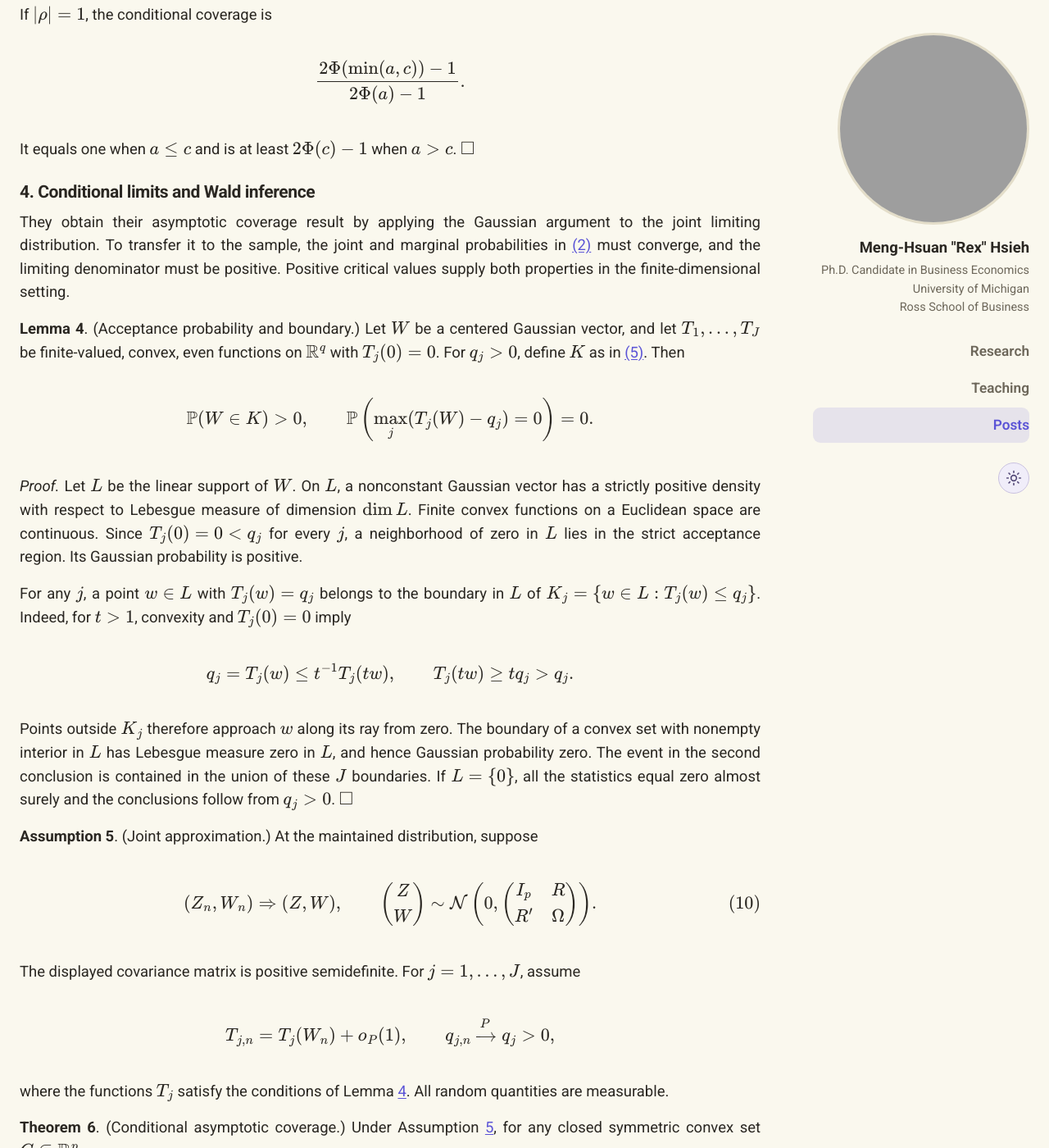
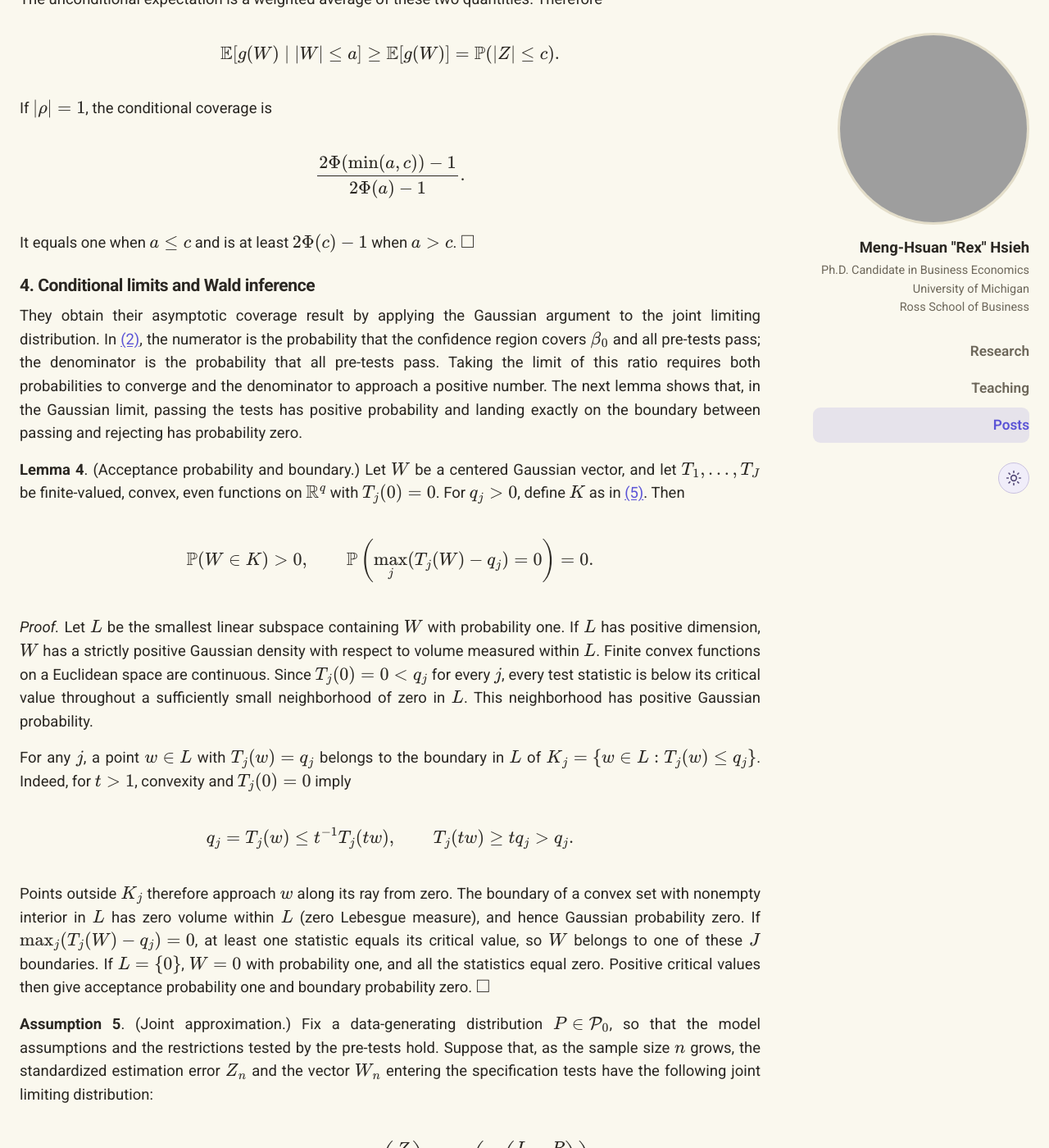
Before and after one commit to menghsuanrexhsieh/menghsuanrexhsieh.github.io, a Jekyll site: the page built from _posts/2024-07-28-when-pre-testing-yields-valid-inference.md, in a window 1280 px wide and 1400 px high, scrolled down 5174 px. Shown: the whole window at 82% size. Built offline with Jekyll 4.4.1, drawn with Linux system fonts in a browser that asks for light colours; some of the changed text lies outside the part shown; grey boxes are pictures that could not be loaded.

Commit message:
Website updates.

```diff
--- a/_posts/2024-07-28-when-pre-testing-yields-valid-inference.md
+++ b/_posts/2024-07-28-when-pre-testing-yields-valid-inference.md
@@ -47,7 +47,7 @@
 \mu(A\cap B)\ge\mu(A)\mu(B).
 
 \tag{3}\]</div>{% endraw %}
-<p>Here {% raw %}<span class="math inline">\(-A\triangleq\{-a:a\in A\}\)</span>{% endraw %} and {% raw %}<span class="math inline">\(-B\triangleq\{-b:b\in B\}\)</span>{% endraw %} are the reflections of the two sets through the origin: every coordinate of every point changes sign. Symmetry means {% raw %}<span class="math inline">\(A=-A\)</span>{% endraw %} and {% raw %}<span class="math inline">\(B=-B\)</span>{% endraw %}, so a point belongs to either set exactly when its negative does. For example, reflecting {% raw %}<span class="math inline">\([1,2]\)</span>{% endraw %} gives {% raw %}<span class="math inline">\([-2,-1]\)</span>{% endraw %}, while reflecting {% raw %}<span class="math inline">\([-c,c]\)</span>{% endraw %} gives the same interval.</p>
+<p>Here {% raw %}<span class="math inline">\(\mu(A)\)</span>{% endraw %} is the probability that the Gaussian vector belongs to {% raw %}<span class="math inline">\(A\)</span>{% endraw %}, and centered means that every coordinate has mean zero. The sets {% raw %}<span class="math inline">\(-A\triangleq\{-a:a\in A\}\)</span>{% endraw %} and {% raw %}<span class="math inline">\(-B\triangleq\{-b:b\in B\}\)</span>{% endraw %} are the reflections of the two sets through the origin: every coordinate of every point changes sign. Symmetry means {% raw %}<span class="math inline">\(A=-A\)</span>{% endraw %} and {% raw %}<span class="math inline">\(B=-B\)</span>{% endraw %}, so a point belongs to either set exactly when its negative does. For example, reflecting {% raw %}<span class="math inline">\([1,2]\)</span>{% endraw %} gives {% raw %}<span class="math inline">\([-2,-1]\)</span>{% endraw %}, while reflecting {% raw %}<span class="math inline">\([-c,c]\)</span>{% endraw %} gives the same interval.</p>
 
 <p>When {% raw %}<span class="math inline">\(A\)</span>{% endraw %} represents an event for a random vector {% raw %}<span class="math inline">\(X\)</span>{% endraw %}, its probability is {% raw %}<span class="math inline">\(\mathbb P(X\in A)\)</span>{% endraw %}. Reflection gives the event {% raw %}<span class="math inline">\(\{X\in -A\}=\{-X\in A\}\)</span>{% endraw %}, with the same interpretation for {% raw %}<span class="math inline">\(B\)</span>{% endraw %}. The complement of the event is {% raw %}<span class="math inline">\(\{X\notin A\}\)</span>{% endraw %}, written {% raw %}<span class="math inline">\(\{X\in A^c\}\)</span>{% endraw %}.</p>
 
@@ -107,10 +107,10 @@
 K\triangleq\bigcap_{j=1}^J\{w:T_j(w)\le q_j\}.
 
 \tag{5}\]</div>{% endraw %}
-<p>Each sublevel set is convex and symmetric, so their intersection has both properties. This intersection is the object to which Proposition <a href="#pt-gaussian-coverage">1</a> applies. The critical values determine its size and the probability of reporting inference.</p>
+<p>Each individual acceptance region {% raw %}<span class="math inline">\(\{w:T_j(w)\le q_j\}\)</span>{% endraw %} is convex and symmetric, so the region {% raw %}<span class="math inline">\(K\)</span>{% endraw %} in which all tests pass has both properties. Proposition <a href="#pt-gaussian-coverage">1</a> therefore applies to inference conditional on {% raw %}<span class="math inline">\(W\in K\)</span>{% endraw %}. The critical values determine the size of {% raw %}<span class="math inline">\(K\)</span>{% endraw %} and the probability of reporting inference, {% raw %}<span class="math inline">\(\mathbb P(W\in K)\)</span>{% endraw %}.</p>
 
 <h3 data-note-section="3" id="pretesting-0-scalar">3. One pre-test and one estimation error</h3>
-<p>Let {% raw %}<span class="math inline">\(Z,W\)</span>{% endraw %} have standard normal marginals and correlation {% raw %}<span class="math inline">\(\rho\)</span>{% endraw %}, and retain the experiment when {% raw %}<span class="math inline">\(|W|\le a\)</span>{% endraw %}, where {% raw %}<span class="math inline">\(a&gt;0\)</span>{% endraw %}. For {% raw %}<span class="math inline">\(|\rho|&lt;1\)</span>{% endraw %}, write</p>
+<p>Let {% raw %}<span class="math inline">\((Z,W)\)</span>{% endraw %} be jointly Gaussian, with each variable having mean zero and variance one, and let {% raw %}<span class="math inline">\(\rho\)</span>{% endraw %} be their correlation. Here {% raw %}<span class="math inline">\(Z\)</span>{% endraw %} represents the standardized estimation error and {% raw %}<span class="math inline">\(W\)</span>{% endraw %} the standardized estimate used in the pre-test. Inference is reported when the pre-test passes, {% raw %}<span class="math inline">\(|W|\le a\)</span>{% endraw %}, where {% raw %}<span class="math inline">\(a&gt;0\)</span>{% endraw %}. For {% raw %}<span class="math inline">\(|\rho|&lt;1\)</span>{% endraw %}, the joint Gaussian distribution gives the representation</p>
 
 {% raw %}<span id="eq:pt-scalar-decomposition"></span><div class="math display">\[
 Z=\rho W+s\varepsilon,
@@ -118,7 +118,7 @@
 \qquad W,\varepsilon\ \text{independent }\mathcal{N}(0,1).
 
 \tag{6}\]</div>{% endraw %}
-<p>Let {% raw %}<span class="math inline">\(\phi\)</span>{% endraw %} and {% raw %}<span class="math inline">\(\Phi\)</span>{% endraw %} be the standard normal density and distribution function, and put {% raw %}<span class="math inline">\(D_a=2\Phi(a)-1\)</span>{% endraw %}.</p>
+<p>Let {% raw %}<span class="math inline">\(\phi\)</span>{% endraw %} and {% raw %}<span class="math inline">\(\Phi\)</span>{% endraw %} be the standard normal density and distribution function, and put {% raw %}<span class="math inline">\(D_a=2\Phi(a)-1\)</span>{% endraw %}, the probability that the pre-test passes.</p>
 
 <div id="pt-scalar-moments" class="proposition" data-note-number="2" data-note-kind="Proposition">
 <p><strong>Proposition 2</strong>. (Conditional mean and variance.) For {% raw %}<span class="math inline">\(-1\le\rho\le1\)</span>{% endraw %},</p>
@@ -132,7 +132,7 @@
 \tag{7}\]</div>{% endraw %}
 </div>
 <div class="proof">
-<p><em>Proof.</em> The truncated density of {% raw %}<span class="math inline">\(W\)</span>{% endraw %} is symmetric, so its conditional mean is zero. Since {% raw %}<span class="math inline">\(\phi&#x27;(w)=-w\phi(w)\)</span>{% endraw %}, integration by parts gives</p>
+<p><em>Proof.</em> Conditional on {% raw %}<span class="math inline">\(|W|\le a\)</span>{% endraw %}, {% raw %}<span class="math inline">\(W\)</span>{% endraw %} has density {% raw %}<span class="math inline">\(\phi(w)/D_a\)</span>{% endraw %} on {% raw %}<span class="math inline">\([-a,a]\)</span>{% endraw %}. This density is symmetric about zero, so the conditional mean is zero. Since {% raw %}<span class="math inline">\(\phi&#x27;(w)=-w\phi(w)\)</span>{% endraw %}, integration by parts gives</p>
 
 {% raw %}<div class="math display">\[
 \begin{aligned}
@@ -203,7 +203,7 @@
 
 </div>
 <h3 data-note-section="4" id="pretesting-0-sample-inference">4. Conditional limits and Wald inference</h3>
-<p>They obtain their asymptotic coverage result by applying the Gaussian argument to the joint limiting distribution. To transfer it to the sample, the joint and marginal probabilities in <a href="#eq:pt-coverage-ratio">(2)</a> must converge, and the limiting denominator must be positive. Positive critical values supply both properties in the finite-dimensional setting.</p>
+<p>They obtain their asymptotic coverage result by applying the Gaussian argument to the joint limiting distribution. In <a href="#eq:pt-coverage-ratio">(2)</a>, the numerator is the probability that the confidence region covers {% raw %}<span class="math inline">\(\beta_0\)</span>{% endraw %} and all pre-tests pass; the denominator is the probability that all pre-tests pass. Taking the limit of this ratio requires both probabilities to converge and the denominator to approach a positive number. The next lemma shows that, in the Gaussian limit, passing the tests has positive probability and landing exactly on the boundary between passing and rejecting has probability zero.</p>
 
 <div id="pt-boundary" class="lemma" data-note-number="4" data-note-kind="Lemma">
 <p><strong>Lemma 4</strong>. (Acceptance probability and boundary.) Let {% raw %}<span class="math inline">\(W\)</span>{% endraw %} be a centered Gaussian vector, and let {% raw %}<span class="math inline">\(T_1,\ldots,T_J\)</span>{% endraw %} be finite-valued, convex, even functions on {% raw %}<span class="math inline">\(\mathbb R^q\)</span>{% endraw %} with {% raw %}<span class="math inline">\(T_j(0)=0\)</span>{% endraw %}. For {% raw %}<span class="math inline">\(q_j&gt;0\)</span>{% endraw %}, define {% raw %}<span class="math inline">\(K\)</span>{% endraw %} as in <a href="#eq:pt-intersection">(5)</a>. Then</p>
@@ -215,7 +215,7 @@
 \]</div>{% endraw %}
 </div>
 <div class="proof">
-<p><em>Proof.</em> Let {% raw %}<span class="math inline">\(L\)</span>{% endraw %} be the linear support of {% raw %}<span class="math inline">\(W\)</span>{% endraw %}. On {% raw %}<span class="math inline">\(L\)</span>{% endraw %}, a nonconstant Gaussian vector has a strictly positive density with respect to Lebesgue measure of dimension {% raw %}<span class="math inline">\(\dim L\)</span>{% endraw %}. Finite convex functions on a Euclidean space are continuous. Since {% raw %}<span class="math inline">\(T_j(0)=0&lt;q_j\)</span>{% endraw %} for every {% raw %}<span class="math inline">\(j\)</span>{% endraw %}, a neighborhood of zero in {% raw %}<span class="math inline">\(L\)</span>{% endraw %} lies in the strict acceptance region. Its Gaussian probability is positive.</p>
+<p><em>Proof.</em> Let {% raw %}<span class="math inline">\(L\)</span>{% endraw %} be the smallest linear subspace containing {% raw %}<span class="math inline">\(W\)</span>{% endraw %} with probability one. If {% raw %}<span class="math inline">\(L\)</span>{% endraw %} has positive dimension, {% raw %}<span class="math inline">\(W\)</span>{% endraw %} has a strictly positive Gaussian density with respect to volume measured within {% raw %}<span class="math inline">\(L\)</span>{% endraw %}. Finite convex functions on a Euclidean space are continuous. Since {% raw %}<span class="math inline">\(T_j(0)=0&lt;q_j\)</span>{% endraw %} for every {% raw %}<span class="math inline">\(j\)</span>{% endraw %}, every test statistic is below its critical value throughout a sufficiently small neighborhood of zero in {% raw %}<span class="math inline">\(L\)</span>{% endraw %}. This neighborhood has positive Gaussian probability.</p>
 
 <p>For any {% raw %}<span class="math inline">\(j\)</span>{% endraw %}, a point {% raw %}<span class="math inline">\(w\in L\)</span>{% endraw %} with {% raw %}<span class="math inline">\(T_j(w)=q_j\)</span>{% endraw %} belongs to the boundary in {% raw %}<span class="math inline">\(L\)</span>{% endraw %} of {% raw %}<span class="math inline">\(K_j=\{w\in L:T_j(w)\le q_j\}\)</span>{% endraw %}. Indeed, for {% raw %}<span class="math inline">\(t&gt;1\)</span>{% endraw %}, convexity and {% raw %}<span class="math inline">\(T_j(0)=0\)</span>{% endraw %} imply</p>
 
@@ -224,11 +224,11 @@
 \le t^{-1}T_j(tw),
 \qquad T_j(tw)\ge tq_j&gt;q_j.
 \]</div>{% endraw %}
-<p>Points outside {% raw %}<span class="math inline">\(K_j\)</span>{% endraw %} therefore approach {% raw %}<span class="math inline">\(w\)</span>{% endraw %} along its ray from zero. The boundary of a convex set with nonempty interior in {% raw %}<span class="math inline">\(L\)</span>{% endraw %} has Lebesgue measure zero in {% raw %}<span class="math inline">\(L\)</span>{% endraw %}, and hence Gaussian probability zero. The event in the second conclusion is contained in the union of these {% raw %}<span class="math inline">\(J\)</span>{% endraw %} boundaries. If {% raw %}<span class="math inline">\(L=\{0\}\)</span>{% endraw %}, all the statistics equal zero almost surely and the conclusions follow from {% raw %}<span class="math inline">\(q_j&gt;0\)</span>{% endraw %}. {% raw %}<span class="math inline">\(\square\)</span>{% endraw %}</p>
+<p>Points outside {% raw %}<span class="math inline">\(K_j\)</span>{% endraw %} therefore approach {% raw %}<span class="math inline">\(w\)</span>{% endraw %} along its ray from zero. The boundary of a convex set with nonempty interior in {% raw %}<span class="math inline">\(L\)</span>{% endraw %} has zero volume within {% raw %}<span class="math inline">\(L\)</span>{% endraw %} (zero Lebesgue measure), and hence Gaussian probability zero. If {% raw %}<span class="math inline">\(\max_j(T_j(W)-q_j)=0\)</span>{% endraw %}, at least one statistic equals its critical value, so {% raw %}<span class="math inline">\(W\)</span>{% endraw %} belongs to one of these {% raw %}<span class="math inline">\(J\)</span>{% endraw %} boundaries. If {% raw %}<span class="math inline">\(L=\{0\}\)</span>{% endraw %}, {% raw %}<span class="math inline">\(W=0\)</span>{% endraw %} with probability one, and all the statistics equal zero. Positive critical values then give acceptance probability one and boundary probability zero. {% raw %}<span class="math inline">\(\square\)</span>{% endraw %}</p>
 
 </div>
 <div id="pt-joint-limit" class="assumption" data-note-number="5" data-note-kind="Assumption">
-<p><strong>Assumption 5</strong>. (Joint approximation.) At the maintained distribution, suppose</p>
+<p><strong>Assumption 5</strong>. (Joint approximation.) Fix a data-generating distribution {% raw %}<span class="math inline">\(P\in\mathcal P_0\)</span>{% endraw %}, so that the model assumptions and the restrictions tested by the pre-tests hold. Suppose that, as the sample size {% raw %}<span class="math inline">\(n\)</span>{% endraw %} grows, the standardized estimation error {% raw %}<span class="math inline">\(Z_n\)</span>{% endraw %} and the vector {% raw %}<span class="math inline">\(W_n\)</span>{% endraw %} entering the specification tests have the following joint limiting distribution:</p>
 
 {% raw %}<span id="eq:pt-joint-limit"></span><div class="math display">\[
 (Z_n,W_n)\Rightarrow(Z,W),
@@ -238,13 +238,13 @@
 \begin{pmatrix}I_p&amp;R\\R&#x27;&amp;\Omega\end{pmatrix}\right).
 
 \tag{10}\]</div>{% endraw %}
-<p>The displayed covariance matrix is positive semidefinite. For {% raw %}<span class="math inline">\(j=1,\ldots,J\)</span>{% endraw %}, assume</p>
+<p>Here {% raw %}<span class="math inline">\(\Rightarrow\)</span>{% endraw %} denotes convergence in distribution, {% raw %}<span class="math inline">\(I_p\)</span>{% endraw %} is the {% raw %}<span class="math inline">\(p\times p\)</span>{% endraw %} identity matrix, {% raw %}<span class="math inline">\(\Omega=\operatorname{Var}(W)\)</span>{% endraw %}, and {% raw %}<span class="math inline">\(R=\operatorname{Cov}(Z,W)\)</span>{% endraw %}. Thus {% raw %}<span class="math inline">\(Z\)</span>{% endraw %} has a standard multivariate normal distribution, and {% raw %}<span class="math inline">\(R\)</span>{% endraw %} records its covariances with the coordinates of {% raw %}<span class="math inline">\(W\)</span>{% endraw %}. The displayed covariance matrix is positive semidefinite. For {% raw %}<span class="math inline">\(j=1,\ldots,J\)</span>{% endraw %}, assume</p>
 
 {% raw %}<div class="math display">\[
 T_{j,n}=T_j(W_n)+o_P(1),
 \qquad q_{j,n}\xrightarrow{P}q_j&gt;0,
 \]</div>{% endraw %}
-<p>where the functions {% raw %}<span class="math inline">\(T_j\)</span>{% endraw %} satisfy the conditions of Lemma <a href="#pt-boundary">4</a>. All random quantities are measurable.</p>
+<p>where the functions {% raw %}<span class="math inline">\(T_j\)</span>{% endraw %} satisfy the conditions of Lemma <a href="#pt-boundary">4</a>. The notation {% raw %}<span class="math inline">\(o_P(1)\)</span>{% endraw %} denotes a remainder whose absolute value exceeds any fixed positive number with probability tending to zero. Likewise, {% raw %}<span class="math inline">\(q_{j,n}\xrightarrow{P}q_j\)</span>{% endraw %} means that {% raw %}<span class="math inline">\(\mathbb P(|q_{j,n}-q_j|&gt;\epsilon)\to0\)</span>{% endraw %} for every {% raw %}<span class="math inline">\(\epsilon&gt;0\)</span>{% endraw %}. Thus the sample statistic is approximated by {% raw %}<span class="math inline">\(T_j(W_n)\)</span>{% endraw %}, and its critical value approaches the positive constant {% raw %}<span class="math inline">\(q_j\)</span>{% endraw %}. All random quantities are assumed measurable, so the probabilities in the statements below are well defined.</p>
 
 </div>
 <div id="pt-sample-coverage" class="theorem" data-note-number="6" data-note-kind="Theorem">
@@ -264,12 +264,12 @@
 M_n\triangleq\max_j(T_{j,n}-q_{j,n}),
 \qquad M\triangleq\max_j(T_j(W)-q_j).
 \]</div>{% endraw %}
-<p>Continuity of the {% raw %}<span class="math inline">\(T_j\)</span>{% endraw %}, joint convergence, and Slutsky’s theorem give {% raw %}<span class="math inline">\((Z_n,M_n)\Rightarrow(Z,M)\)</span>{% endraw %}. The boundary of {% raw %}<span class="math inline">\(C\times(-\infty,0]\)</span>{% endraw %} is contained in</p>
+<p>All the pre-tests pass exactly when {% raw %}<span class="math inline">\(M_n\le0\)</span>{% endraw %}, so {% raw %}<span class="math inline">\(S_n=\{M_n\le0\}\)</span>{% endraw %}. Continuity of the {% raw %}<span class="math inline">\(T_j\)</span>{% endraw %}, joint convergence, and Slutsky’s theorem give {% raw %}<span class="math inline">\((Z_n,M_n)\Rightarrow(Z,M)\)</span>{% endraw %}. The boundary of {% raw %}<span class="math inline">\(C\times(-\infty,0]\)</span>{% endraw %} is contained in</p>
 
 {% raw %}<div class="math display">\[
 (\partial C\times\mathbb R)\ \cup\ (\mathbb R^p\times\{0\}).
 \]</div>{% endraw %}
-<p>A convex set’s boundary has Lebesgue measure zero in {% raw %}<span class="math inline">\(\mathbb R^p\)</span>{% endraw %}. Since {% raw %}<span class="math inline">\(Z\sim\mathcal{N}(0,I_p)\)</span>{% endraw %}, {% raw %}<span class="math inline">\(\mathbb P(Z\in\partial C)=0\)</span>{% endraw %}. Lemma <a href="#pt-boundary">4</a> gives {% raw %}<span class="math inline">\(\mathbb P(M=0)=0\)</span>{% endraw %} and {% raw %}<span class="math inline">\(\mathbb P(M\le0)&gt;0\)</span>{% endraw %}. Convergence on continuity sets therefore yields</p>
+<p>A convex set’s boundary has zero volume in {% raw %}<span class="math inline">\(\mathbb R^p\)</span>{% endraw %}. Since {% raw %}<span class="math inline">\(Z\sim\mathcal{N}(0,I_p)\)</span>{% endraw %}, {% raw %}<span class="math inline">\(\mathbb P(Z\in\partial C)=0\)</span>{% endraw %}, where {% raw %}<span class="math inline">\(\partial C\)</span>{% endraw %} denotes the boundary of {% raw %}<span class="math inline">\(C\)</span>{% endraw %}. Lemma <a href="#pt-boundary">4</a> gives {% raw %}<span class="math inline">\(\mathbb P(M=0)=0\)</span>{% endraw %} and {% raw %}<span class="math inline">\(\mathbb P(M\le0)&gt;0\)</span>{% endraw %}. The limiting distribution therefore assigns zero probability to the boundaries of both events below. Joint convergence then gives</p>
 
 {% raw %}<div class="math display">\[
 \begin{aligned}
@@ -281,7 +281,7 @@
 
 </div>
 <h4 data-note-section="4.1" id="pretesting-0-estimated-covariance-matrices">4.1. Estimated covariance matrices</h4>
-<p>They also allow the covariance matrix to be consistently estimated. Let {% raw %}<span class="math inline">\(a_n\to\infty\)</span>{% endraw %} be a deterministic rate and suppose the joint approximation includes</p>
+<p>They also allow the covariance matrix of the limiting estimation error to be estimated from the data. Let {% raw %}<span class="math inline">\(a_n\to\infty\)</span>{% endraw %} be the nonrandom sequence used to scale the estimation error. Suppose the scaled error, the vector {% raw %}<span class="math inline">\(W_n\)</span>{% endraw %} entering the specification tests, and the covariance estimator {% raw %}<span class="math inline">\(\widehat V_n\)</span>{% endraw %} satisfy</p>
 
 {% raw %}<span id="eq:pt-covariance"></span><div class="math display">\[
 (a_n(\widehat\beta_n-\beta_0),W_n)\Rightarrow(U,W),
@@ -289,7 +289,7 @@
 \qquad \widehat V_n\xrightarrow{P}V.
 
 \tag{12}\]</div>{% endraw %}
-<p>Assume {% raw %}<span class="math inline">\(\widehat V_n\)</span>{% endraw %} is symmetric and positive definite with probability tending to one. Set</p>
+<p>Here {% raw %}<span class="math inline">\(U\)</span>{% endraw %} is the limiting scaled estimation error, and {% raw %}<span class="math inline">\(V&gt;0\)</span>{% endraw %} means its covariance matrix is positive definite. Assume {% raw %}<span class="math inline">\(\widehat V_n\)</span>{% endraw %} is symmetric and positive definite with probability tending to one. Standardizing the estimation error by this estimated covariance matrix gives</p>
 
 {% raw %}<div class="math display">\[
 Z_n=\widehat V_n^{-1/2}a_n(\widehat\beta_n-\beta_0).
@@ -310,13 +310,13 @@
 
 </div>
 <div class="proof">
-<p><em>Proof.</em> The symmetric inverse square root is continuous at {% raw %}<span class="math inline">\(V&gt;0\)</span>{% endraw %}, so Slutsky’s theorem gives a standard normal marginal limit for {% raw %}<span class="math inline">\(Z_n\)</span>{% endraw %} and preserves its joint convergence with {% raw %}<span class="math inline">\(W_n\)</span>{% endraw %}. On the samples where {% raw %}<span class="math inline">\(\widehat V_n\)</span>{% endraw %} is positive definite, the coverage event is</p>
+<p><em>Proof.</em> The symmetric inverse square root is continuous at {% raw %}<span class="math inline">\(V&gt;0\)</span>{% endraw %}, so Slutsky’s theorem gives {% raw %}<span class="math inline">\((Z_n,W_n)\Rightarrow(V^{-1/2}U,W)\)</span>{% endraw %}, with {% raw %}<span class="math inline">\(V^{-1/2}U\sim\mathcal{N}(0,I_p)\)</span>{% endraw %}. On the samples where {% raw %}<span class="math inline">\(\widehat V_n\)</span>{% endraw %} is positive definite, the coverage event is</p>
 
 {% raw %}<div class="math display">\[
 \{\beta_0\in\mathrm{CR}_n\}
 =\{Z_n&#x27;Z_n\le\chi^2_{p,1-\alpha}\}.
 \]</div>{% endraw %}
-<p>Apply Theorem <a href="#pt-sample-coverage">6</a> to the centered ball {% raw %}<span class="math inline">\(C=\{z:z&#x27;z\le\chi^2_{p,1-\alpha}\}\)</span>{% endraw %}. The exceptional samples have conditional probability bounded by their unconditional probability divided by {% raw %}<span class="math inline">\(\mathbb P(S_n)\)</span>{% endraw %}, which tends to a positive number. Their contribution vanishes. Under the null, rejection is the complement of the coverage event. {% raw %}<span class="math inline">\(\square\)</span>{% endraw %}</p>
+<p>Apply Theorem <a href="#pt-sample-coverage">6</a> to the centered ball {% raw %}<span class="math inline">\(C=\{z:z&#x27;z\le\chi^2_{p,1-\alpha}\}\)</span>{% endraw %}. Conditional on {% raw %}<span class="math inline">\(S_n\)</span>{% endraw %}, the probability that {% raw %}<span class="math inline">\(\widehat V_n\)</span>{% endraw %} is not positive definite is at most {% raw %}<span class="math inline">\(\mathbb P(\widehat V_n\not\succ0)/\mathbb P(S_n)\)</span>{% endraw %}. This ratio tends to zero because its numerator tends to zero and its denominator approaches a positive number. On samples where {% raw %}<span class="math inline">\(\widehat V_n\)</span>{% endraw %} is positive definite, rejection under {% raw %}<span class="math inline">\(H_0:\beta_0=b_0\)</span>{% endraw %} is the complement of the coverage event, giving the stated bound on rejection probability. {% raw %}<span class="math inline">\(\square\)</span>{% endraw %}</p>
 
 </div>
 <p>For {% raw %}<span class="math inline">\(a_n=\sqrt n\)</span>{% endraw %}, the normalization is {% raw %}<span class="math inline">\(a_n^2=n\)</span>{% endraw %}. In the scalar case, the interval is</p>
@@ -324,7 +324,7 @@
 {% raw %}<div class="math display">\[
 \widehat\beta_n\ \pm\ z_{1-\alpha/2}\frac{\sqrt{\widehat V_n}}{a_n}.
 \]</div>{% endraw %}
-<p>A normalization by estimated standard errors can also be imposed directly through a joint limit for the studentized estimates. For local-polynomial RD estimators, this requires a joint Gaussian approximation with smoothing biases negligible after normalization or removed by a justified bias correction. Covariate-continuity and density-continuity estimates can enter {% raw %}<span class="math inline">\(W_n\)</span>{% endraw %} at their respective rates.</p>
+<p>The same argument applies when estimates are divided by their estimated standard errors before taking the joint limit. In a regression discontinuity (RD) design, the Gaussian approximation must cover the standardized treatment-effect estimate together with the standardized estimates used to test continuity of covariates or of the density at the cutoff. For local-polynomial estimators, smoothing bias must be small relative to the standard error, or a bias correction with valid standard errors must deliver the centered Gaussian approximation.</p>
 
 <!--
 <h3 data-note-section="5" id="pretesting-0-did">5. A three-period DID example</h3>
```
